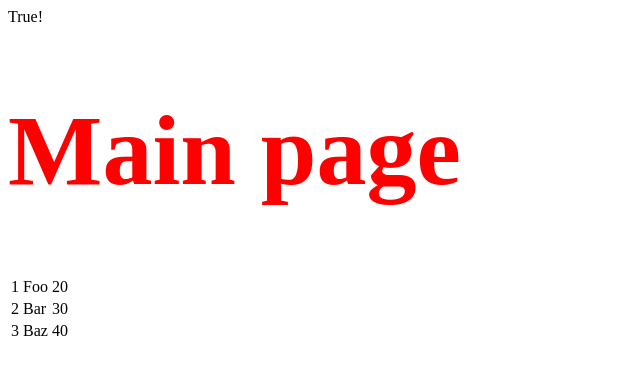
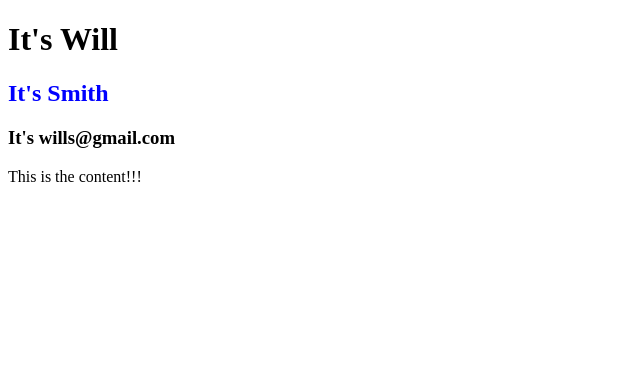
Before and after one commit to zetekla/reactApp, a React app: page / in a window 1280 px wide. Shown: the top 374 px of the page, without its empty margins (0-640 px from the left). Built offline with nearby package versions, Linux system fonts and the light colour scheme.

Commit message:
r0 - triet-training

```diff
--- a/App.jsx
+++ b/App.jsx
@@ -1,67 +1,32 @@
 import React from 'react';
 
 class App extends React.Component {
-	constructor(){
-		super();
+   constructor(){
+      super();
+      this.firstname = "Will";
+      this.lastname = "Smith";
+      this.email = "wills@gmail.com";
+      this.redStyle= {fontsize:100, color:'red'};
+      this.blueStyle= {fontsize:100, color:'blue'};
 
-		this.state = {
-			data:
-			[
-        {
-           "id":1,
-           "name":"Foo",
-           "age":"20"
-        },
+      // boolean variable
+      this.toggle = false;
+   }
 
-        {
-           "id":2,
-           "name":"Bar",
-           "age":"30"
-        },
+   render() {
+      return (
+         <div>
+            <h1>It's {this.firstname}</h1>
+            <h2 style={this.toggle ? this.redStyle : this.blueStyle}>
+               It's {this.lastname}
+            </h2>
+            <h3>It's {this.email}</h3>
 
-        {
-           "id":3,
-           "name":"Baz",
-           "age":"40"
-        }
-      ]
-		}
-	}
 
-  render() {
-   		var int = 1;
-
-   		var myStyle = {
-         fontSize: 100,
-         color: '#FF0000'
-      }
-
-      return (
-
-         <div>
-						<span>{int == 1 ? 'True!' : 'False'}</span>
-						<h1 style = {myStyle}>Main page</h1>
-						<table>
-							<tbody>
-                {this.state.data.map((person, i) => <TableRow key = {i} data = {person} />)}
-             	</tbody>
-           </table>
+            <p data-myattribute = "somevalue">This is the content!!!</p>
          </div>
-
       );
    }
 }
 
-class TableRow extends React.Component {
-	render() {
-		return (
-			<tr>
-				<td>{this.props.data.id}</td>
-				<td>{this.props.data.name}</td>
-				<td>{this.props.data.age}</td>
-			</tr>
-		);
-	}
-}
-
 export default App;
```
Also changed, not shown: index.html (indentation only).
